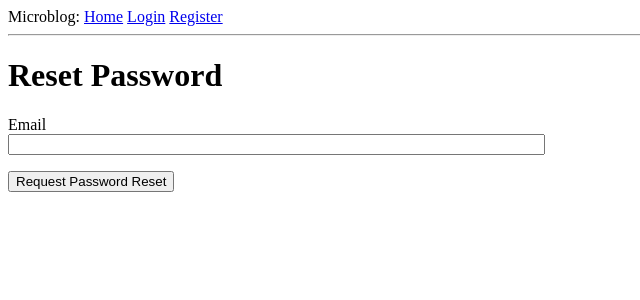
After one commit to AiRanthem/learn_flask, a Flask app: page /reset_password_request in a window 1280 px wide. The commit adds this page. Shown: the top 300 px of the page, without its empty margins (0-640 px from the left). Run offline with Flask 2, Linux system fonts and the light colour scheme.

Commit message:
添加邮件支持

```diff
--- a/app/__init__.py
+++ b/app/__init__.py
@@ -5,6 +5,7 @@ from config import Config
 from flask_sqlalchemy import SQLAlchemy
 from flask_migrate import Migrate
 from flask_login import LoginManager
+from flask_mail import Mail
 
 # register and config app and plugins
 app = Flask(__name__)
@@ -17,6 +18,7 @@ migrate = Migrate(app, db)
 login = LoginManager(app)
 login.login_view = 'login'
 
+mail = Mail(app)
 # for microblog
 from app import routes, models, errors
 
--- a/app/forms.py
+++ b/app/forms.py
@@ -46,3 +46,13 @@ class PostForm(FlaskForm):
     post = TextAreaField('Say something', validators=[
         DataRequired(), Length(min=1, max=140)])
     submit = SubmitField('Submit')
+
+class ResetPasswordRequestForm(FlaskForm):
+    email = StringField('Email', validators=[DataRequired(), Email()])
+    submit = SubmitField('Request Password Reset')
+
+class ResetPasswordForm(FlaskForm):
+    password = PasswordField('Password', validators=[DataRequired()])
+    password2 = PasswordField(
+        'Repeat Password', validators=[DataRequired(), EqualTo('password')])
+    submit = SubmitField('Request Password Reset')
--- a/app/routes.py
+++ b/app/routes.py
@@ -162,3 +162,34 @@ def unfollow(username):
     db.session.commit()
     flash('You are not following {}.'.format(username))
     return redirect(url_for('user', username=username))
+
+# for reset password
+from app.forms import ResetPasswordRequestForm, ResetPasswordForm
+from app.email import send_password_reset_email
+@app.route('/reset_password_request', methods=['GET', 'POST'])
+def reset_password_request():
+    if current_user.is_authenticated:
+        return redirect(url_for('index'))
+    form = ResetPasswordRequestForm()
+    if form.validate_on_submit():
+        user = User.query.filter_by(email=form.email.data).first()
+        if user:
+            send_password_reset_email(user)
+        flash('Check your email for the instructions to reset your password')
+        return redirect(url_for('login'))
+    return render_template('reset_password_request.html', title='Reset Password', form=form)
+
+@app.route('/reset_password/<token>', methods=['GET', 'POST'])
+def reset_password(token):
+    if current_user.is_authenticated:
+        return redirect(url_for('index'))
+    user = User.verify_reset_password_token(token)
+    if not user:
+        return redirect(url_for('index'))
+    form = ResetPasswordForm()
+    if form.validate_on_submit():
+        user.set_password(form.password.data)
+        db.session.commit()
+        flash('Your password has been reset.')
+        return redirect(url_for('login'))
+    return render_template('reset_password.html', form=form)
--- a/app/templates/login.html
+++ b/app/templates/login.html
@@ -21,4 +21,8 @@
         <p>{{form.remember_me()}}{{form.remember_me.label}}</p>
         <p>{{form.submit()}}</p>
     </form>
+    <p>
+        Forgot Your Password?
+        <a href="{{ url_for('reset_password_request') }}">Click to Reset It</a>
+    </p>
 {%endblock%}
--- /dev/null
+++ b/app/templates/reset_password_request.html
@@ -0,0 +1,16 @@
+{% extends "base.html" %}
+
+{% block content %}
+    <h1>Reset Password</h1>
+    <form action="" method="post">
+        {{ form.hidden_tag() }}
+        <p>
+            {{ form.email.label }}<br>
+            {{ form.email(size=64) }}<br>
+            {% for error in form.email.errors %}
+            <span style="color: red;">[{{ error }}]</span>
+            {% endfor %}
+        </p>
+        <p>{{ form.submit() }}</p>
+    </form>
+{% endblock %}
```
Also changed, not shown: app/email.py (added, +25 -0 lines), app/models.py (+19 -0 lines), app/templates/email/reset_password.html (added, +12 -0 lines), app/templates/email/reset_password.txt (added, +11 -0 lines), app/templates/reset_password.html (added, +23 -0 lines), README.md, app.db.
